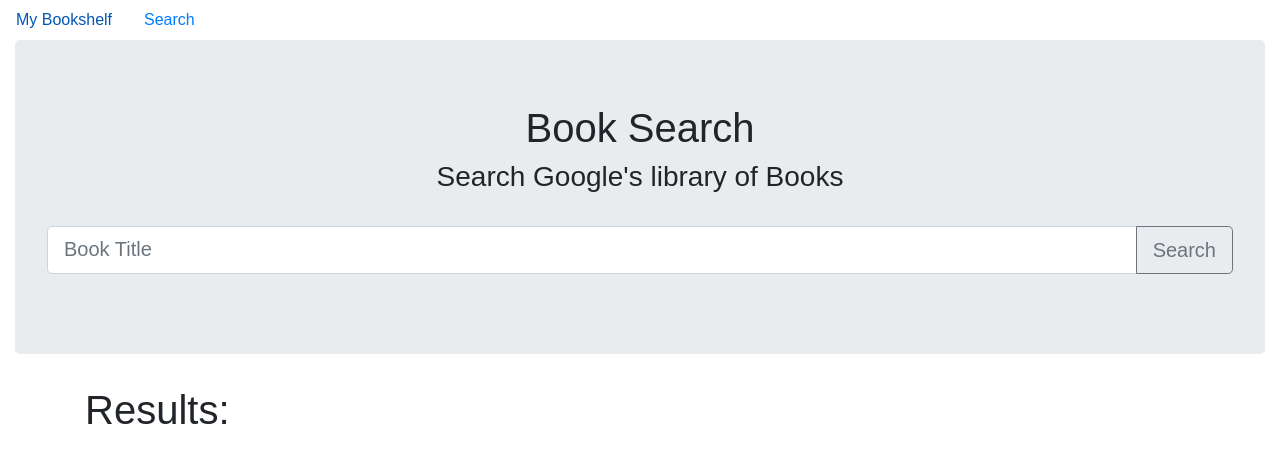
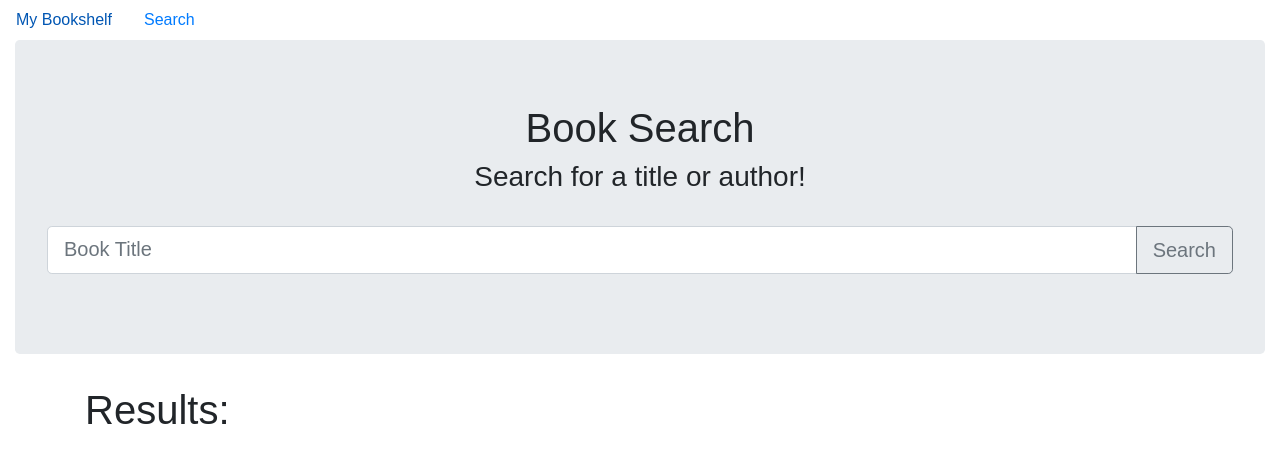
Before and after one commit to Jessicagomez11/bookSearch, a React (Create React App) app in the folder client/: page / in a window 1280 px wide. Shown: the top 462 px of the page. Built offline with nearby package versions, Linux system fonts and the light colour scheme.

Commit message:
Text on bookshelf page displayes text

```diff
--- a/client/src/components/Jumbotron/index.js
+++ b/client/src/components/Jumbotron/index.js
@@ -1,11 +1,11 @@
 import React from "react";
 
 
-function Jumbotron({children}) {
+function Jumbotron({title, message, children}) {
   return (
     <div className="jumbotron text-center">
-      <h1>Book Search</h1>
-     <h3>Search Google's library of Books</h3>
+      <h1>{title}</h1>
+     <h3>{message}</h3>
      {children}
     </div>
   );
--- a/client/src/pages/Bookshelf.js
+++ b/client/src/pages/Bookshelf.js
@@ -2,36 +2,70 @@ import React, { Component } from "react";
 // import { Link } from "react-router-dom";
 // import Nav from "../components/Nav"
 import Jumbotron from "../components/Jumbotron"
-import  Container from "../components/Container"
+import Container from "../components/Container"
 import API from "../utils/API"
+// import Card from '../components/Card'
 
-class Bookshelf extends Component{
-    state= {
-        book:{}
+
+class Bookshelf extends Component {
+    state = {
+        book: {}
     }
+
 
 
     componentDidMount() {
         API.getBook(this.props.match)
-          .then(res => console.log(res)
-            //  this.setState({ book: res.data. })
-             )
-          .catch(err => console.log(err));
-      }
+            .then(res => {
+                console.log(res.data)
+                this.setState({ book: res.data })
+            })
+            .catch(err => console.log(err));
+    }
+
+    render() {
+        return (
+            <Container>
+                <Jumbotron
+                    message="My saved books"
+                    title="My Bookshelf">
 
 
-    render(){
-        return(
-            <Container>
-                <Jumbotron>
-
-                {this.state.book.title}
 
                 </Jumbotron>
+
+
+                {/* {this.state.books.map(book => {
+
+                    return (<Card
+                        books={book}
+                        url={book.volumeInfo.imageLinks ? book.volumeInfo.imageLinks.thumbnail : ''}
+                        title={book.volumeInfo.title}
+                        description={book.volumeInfo.description}
+                        author={book.volumeInfo.authors[0]}
+                        key={book.id}
+                    >
+
+
+
+                    </Card>
+                    )
+                })} */}
+
+
+                {/* books={this.state.book}
+                    url={this.state.book.imageLinks ? this.state.book.imageLinks.thumbnail : ''}
+                    title={this.state.book.title}
+                    description={this.state.book.description}
+                    author={this.state.book.author}
+                    key={this.state.book.id} */}
+
+
+
+
             </Container>
         )
     }
-
 }
 
 export default Bookshelf
--- a/client/src/pages/Search.js
+++ b/client/src/pages/Search.js
@@ -38,7 +38,7 @@ class Search extends Component {
     API.searchBook(this.state.titleSearched)
       .then(res => {
         console.log(res.data.items)
-        this.setState({ books: res.data.items})
+        this.setState({ books: res.data.items })
       })
       .catch(err => console.log(err));
 
@@ -49,8 +49,8 @@ class Search extends Component {
 
   }
 
-   saveBook = book =>{
-    API.saveBook( book )
+  saveBook = book => {
+    API.saveBook(book)
       .then(res => {
         console.log(res)
       })
@@ -62,7 +62,10 @@ class Search extends Component {
     return (
       <div className="container-fluid">
 
-        <Jumbotron>
+        <Jumbotron
+          message="Search for a title or author!"
+          title="Book Search"
+        >
           <br />
           <InputBox
             name="titleSearched"
@@ -74,7 +77,7 @@ class Search extends Component {
 
 
             <Button
-              onClick = { this.handleFormSubmit}
+              onClick={this.handleFormSubmit}
               type="search"
               className="btn btn-outline-secondary"
               id="bookSearch"
@@ -84,17 +87,17 @@ class Search extends Component {
         <Container >
           <h1>Results: </h1>
           <div className="card-columns">
-          {this.state.books.map(book =>{
+            {this.state.books.map(book => {
 
-            return(<Card
+              return (<Card
                 books={book}
-              url= {book.volumeInfo.imageLinks ? book.volumeInfo.imageLinks.thumbnail : ''}
-              title= {book.volumeInfo.title}
-              description= {book.volumeInfo.description}
-              author= {book.volumeInfo.authors[0]}
+                url={book.volumeInfo.imageLinks ? book.volumeInfo.imageLinks.thumbnail : ''}
+                title={book.volumeInfo.title}
+                description={book.volumeInfo.description}
+                author={book.volumeInfo.authors[0]}
                 key={book.id}
               >
-              <SaveButton  onClick={() => this.saveBook(
+                <SaveButton onClick={() => this.saveBook(
                   {
                     title: book.volumeInfo.title,
                     description: book.volumeInfo.description,
@@ -102,7 +105,7 @@ class Search extends Component {
                     // author:
 
                   }
-              )}/>
+                )} />
 
 
               </Card>
```
Lines whose indentation alone changed are shown as unchanged.
